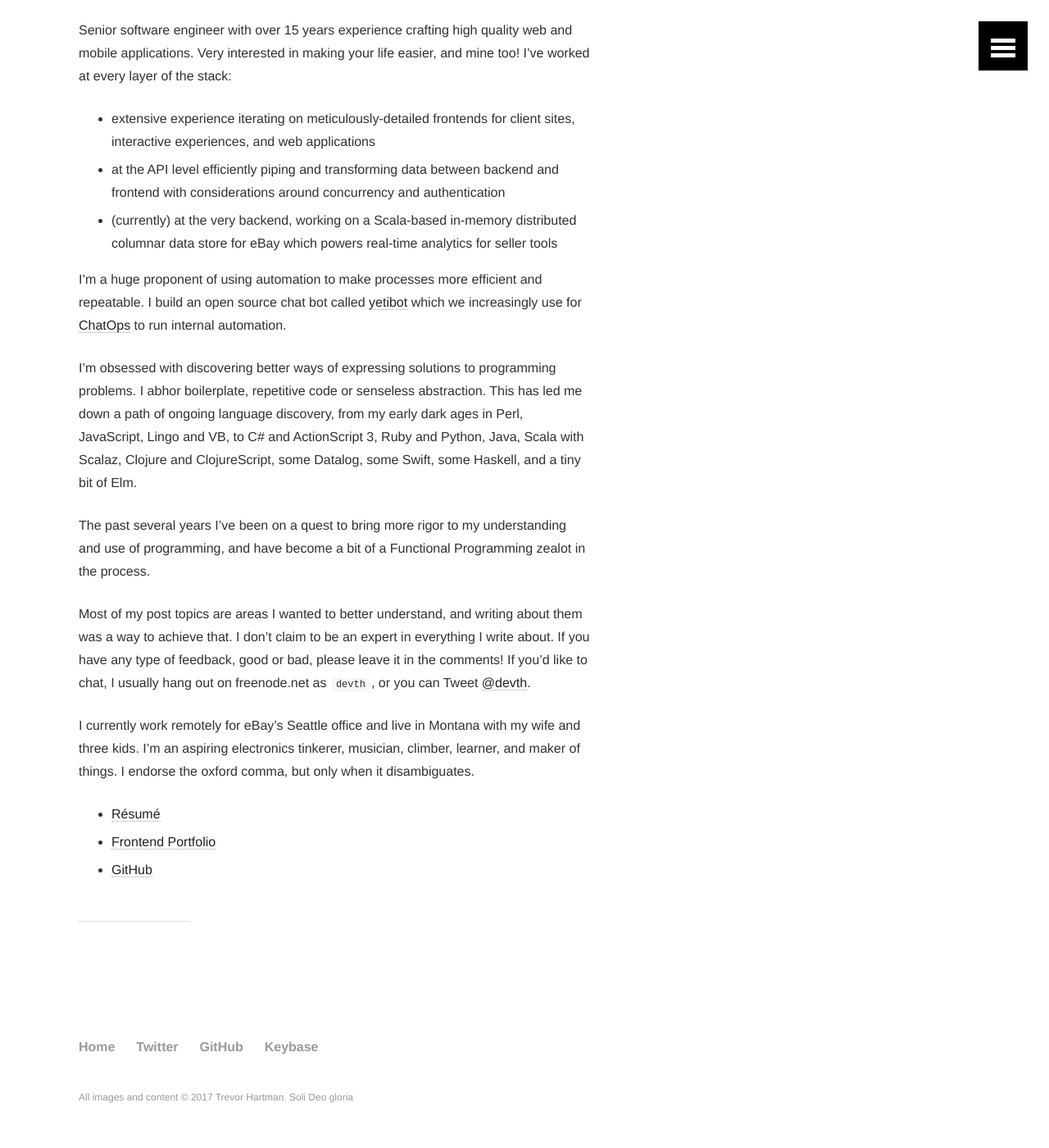
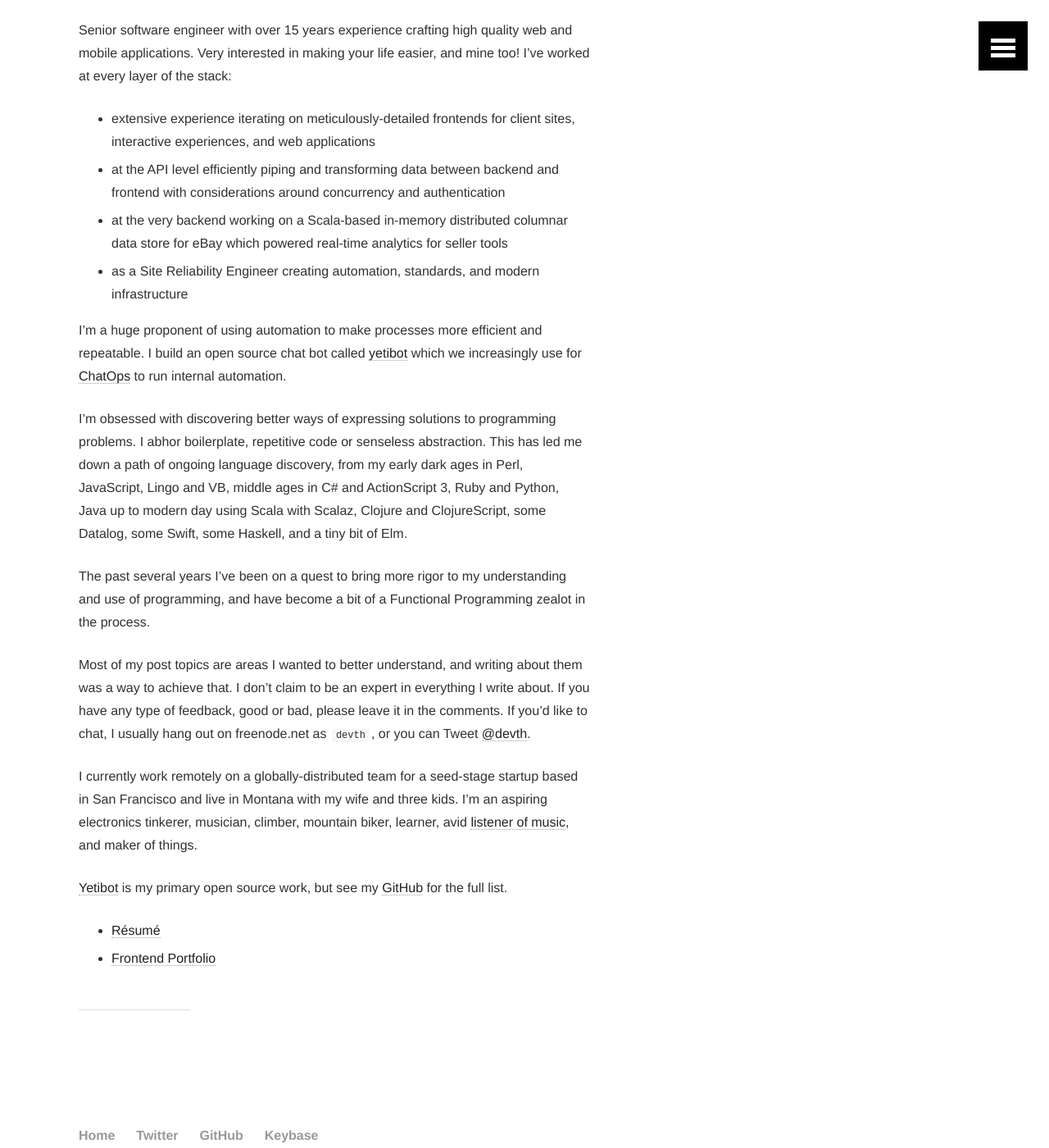
Before and after one commit to devth/devth.github.com, a Jekyll site: the page built from about.md, in a window 1280 px wide and 1400 px high, scrolled down 531 px. Shown: the whole window at 82% size. Built offline with Jekyll 4.4.1, drawn with Linux system fonts in a browser that asks for light colours.

Commit message:
Update about

```diff
--- a/_layouts/archive.html
+++ b/_layouts/archive.html
@@ -7,8 +7,9 @@
   <div class="wrap">
 
     <p class="intro">
-      devth is Trevor Hartman, a developer living in Montana and working for eBay in
-      Seattle <a href="/about" title="About Trevor Hartman">↠ </a>
+      devth is Trevor Hartman, a software engineer living in Montana and working
+      for Lab79 in San Francisco
+      <a href="/about" title="About Trevor Hartman">↠ </a>
     </p>
 
     {% if page.image.feature %}
--- a/about.md
+++ b/about.md
@@ -12,9 +12,10 @@
   sites, interactive experiences, and web applications
 - at the API level efficiently piping and transforming data between backend and
   frontend with considerations around concurrency and authentication
-- (currently) at the very backend, working on a Scala-based in-memory
-  distributed columnar data store for eBay which powers real-time analytics for
-  seller tools
+- at the very backend working on a Scala-based in-memory distributed columnar
+  data store for eBay which powered real-time analytics for seller tools
+- as a Site Reliability Engineer creating automation, standards, and
+  modern infrastructure
 
 I'm a huge proponent of using automation to make processes more efficient and
 repeatable. I build an open source chat bot called
@@ -23,11 +24,11 @@
 run internal automation.
 
 I'm obsessed with discovering better ways of expressing solutions to programming
-problems. I abhor boilerplate, repetitive code or senseless abstraction.
-This has led me down a path of ongoing language discovery, from my early dark
-ages in Perl, JavaScript, Lingo and VB, to C# and ActionScript 3, Ruby and
-Python, Java, Scala with Scalaz, Clojure and ClojureScript, some Datalog, some
-Swift, some Haskell, and a tiny bit of Elm.
+problems. I abhor boilerplate, repetitive code or senseless abstraction.  This
+has led me down a path of ongoing language discovery, from my early dark ages in
+Perl, JavaScript, Lingo and VB, middle ages in C# and ActionScript 3, Ruby and
+Python, Java up to modern day using Scala with Scalaz, Clojure and
+ClojureScript, some Datalog, some Swift, some Haskell, and a tiny bit of Elm.
 
 The past several years I've been on a quest to bring more rigor to my
 understanding and use of programming, and have become a bit of a Functional
@@ -36,14 +37,17 @@
 Most of my post topics are areas I wanted to better understand, and writing
 about them was a way to achieve that. I don't claim to be an expert in
 everything I write about. If you have any type of feedback, good or bad, please
-leave it in the comments! If you'd like to chat, I usually hang out on
+leave it in the comments. If you'd like to chat, I usually hang out on
 freenode.net as `devth`, or you can Tweet [@devth](https://twitter.com/devth).
 
-I currently work remotely for eBay's Seattle office and live in Montana with my
-wife and three kids. I'm an aspiring electronics tinkerer, musician, climber,
-learner, and maker of things. I endorse the oxford comma, but only when it
-disambiguates.
+I currently work remotely on a globally-distributed team for a seed-stage
+startup based in San Francisco and live in Montana with my wife and three kids.
+I'm an aspiring electronics tinkerer, musician, climber, mountain biker,
+learner, avid [listener of music](https://www.last.fm/user/trevorhartman), and
+maker of things.
+
+[Yetibot](http://yetibot.com) is my primary open source work, but see my
+[GitHub](https://github.com/devth) for the full list.
 
 - [Résumé](Trevor-Hartman-resume.pdf)
 - [Frontend Portfolio](http://cargocollective.com/devth)
-- [GitHub](https://github.com/devth)
```
